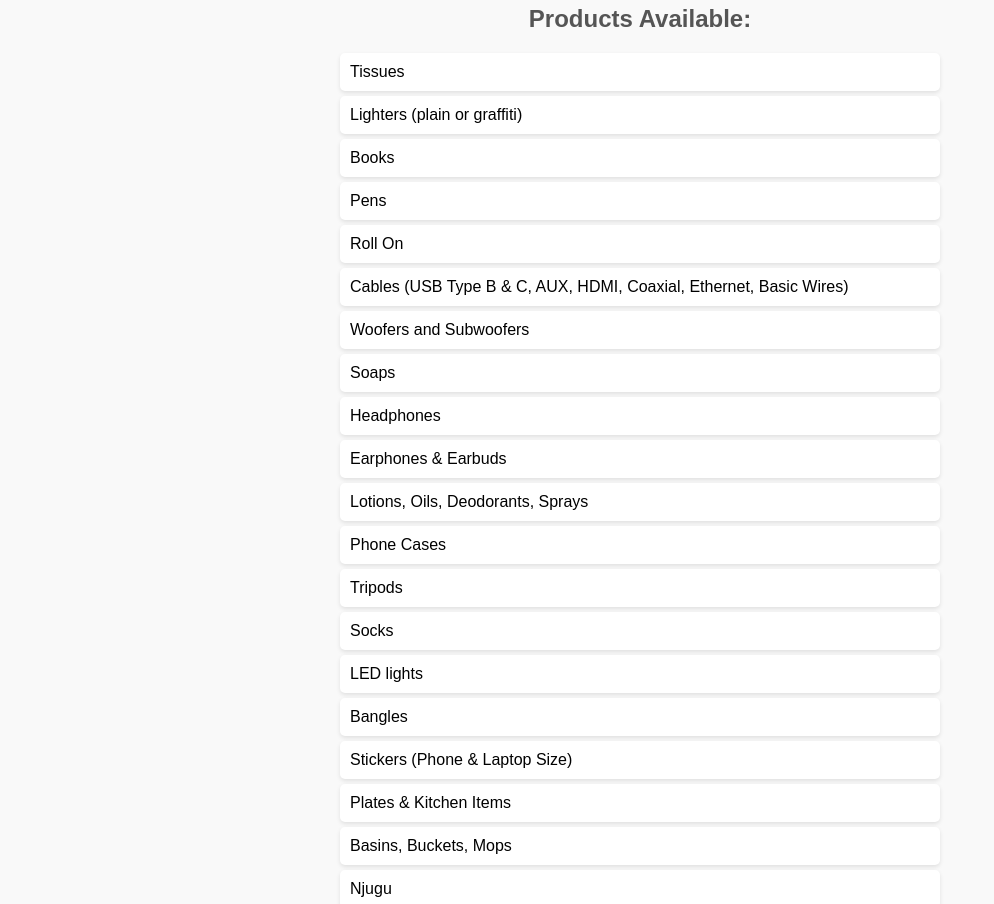
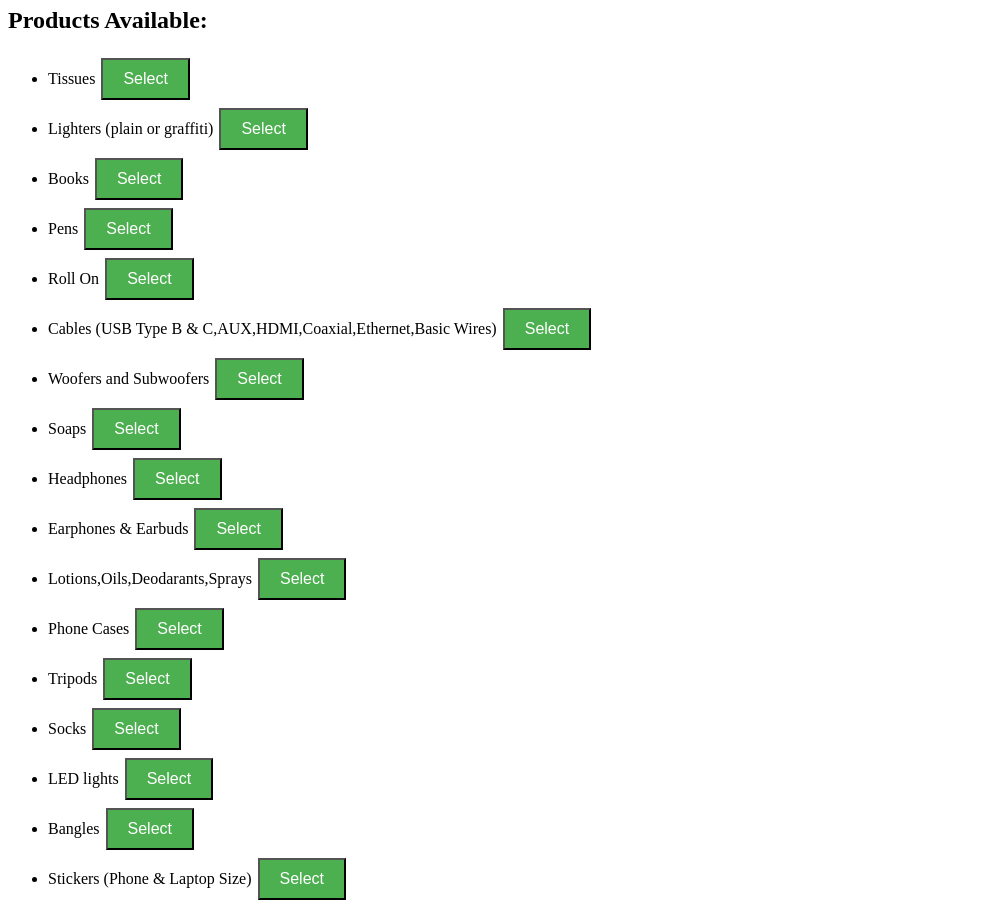
Before and after one commit to Bossmahnn/Swift, a plain HTML site: page index.html in a window 1280 px wide. Shown: the part 73-977 px from the top of the page, without its empty margins (0-994 px from the left). Drawn offline with Linux system fonts and the light colour scheme.

Commit message:
Add files via upload

```diff
--- a/index.html
+++ b/index.html
@@ -2,42 +2,32 @@
 <html lang="en">
     <head>
         <meta charset="UTF-8">
-        <meta http-equiv="=X-UA-Compatible" content="IE=edge">
-        <meta name="viewport" content="width=device-width, initial-scale=1.0">
+        <meta http-equiv="=X-UA-Compatible"
+        content="IE=edge">
+        <meta name="viewport"content="width=device-width,initial-scale=1.0">
         <title>Discount Store</title>
         <style>
-            body {
-                font-family: Arial, sans-serif;
+            .discount-popup {
+                display: none;
+                position: fixed;
+                top: 50%;
+                left: 50%;
+                transform: translate(-50%, -50%);
                 background-color: #f9f9f9;
-                margin: 0;
-                padding: 0;
+                padding: 20px;
+                border: 2px solid #333;
+                z-index: 1000;
             }
-            h1 {
-                color: #333;
+            .btn-select {
+                background-color: #4CAF50;
+                color: white;
+                padding: 10px 20px;
                 text-align: center;
-                margin-top: 20px;
-            }
-            h2 {
-                color: #555;
-                text-align: center;
-            }
-            ul {
-                list-style-type: none;
-                padding: 0;
-                margin: 0 auto;
-                max-width: 600px;
-            }
-            li {
-                background-color: #fff;
-                padding: 10px;
-                margin: 5px 0;
-                border-radius: 5px;
-                box-shadow: 0 2px 4px rgba(0, 0, 0, 0.1);
-            }
-            p {
-                text-align: center;
-                color: #777;
-                margin-top: 20px;
+                text-decoration: none;
+                display: inline-block;
+                font-size: 16px;
+                margin: 4px 2px;
+                cursor: pointer;
             }
         </style>
     </head>
@@ -45,27 +35,42 @@
         <h1>Welcome to our Online Discount Store!</h1>
         <h2>Products Available:</h2>
         <ul>
-            <li>Tissues</li>
-            <li>Lighters (plain or graffiti)</li>
-            <li>Books</li>
-            <li>Pens</li>
-            <li>Roll On</li>
-            <li>Cables (USB Type B & C, AUX, HDMI, Coaxial, Ethernet, Basic Wires)</li>
-            <li>Woofers and Subwoofers</li>
-            <li>Soaps</li>
-            <li>Headphones</li>
-            <li>Earphones & Earbuds</li>
-            <li>Lotions, Oils, Deodorants, Sprays</li>
-            <li>Phone Cases</li>
-            <li>Tripods</li>
-            <li>Socks</li>
-            <li>LED lights</li>
-            <li>Bangles</li>
-            <li>Stickers (Phone & Laptop Size)</li>
-            <li>Plates & Kitchen Items</li>
-            <li>Basins, Buckets, Mops</li>
-            <li>Njugu</li>
+            <li>Tissues <button class="btn-select">Select</button></li>
+            <li>Lighters (plain or graffiti) <button class="btn-select">Select</button></li>
+            <li>Books <button class="btn-select">Select</button></li>
+            <li>Pens <button class="btn-select">Select</button></li>
+            <li>Roll On <button class="btn-select">Select</button></li>
+            <li>Cables (USB Type B & C,AUX,HDMI,Coaxial,Ethernet,Basic Wires) <button class="btn-select">Select</button></li>
+            <li>Woofers and Subwoofers <button class="btn-select">Select</button></li>
+            <li>Soaps <button class="btn-select">Select</button></li>
+            <li>Headphones <button class="btn-select">Select</button></li>
+            <li>Earphones & Earbuds <button class="btn-select">Select</button></li>
+            <li>Lotions,Oils,Deodarants,Sprays <button class="btn-select">Select</button></li>
+            <li>Phone Cases <button class="btn-select">Select</button></li>
+            <li>Tripods <button class="btn-select">Select</button></li>
+            <li>Socks <button class="btn-select">Select</button></li>
+            <li>LED lights <button class="btn-select">Select</button></li>
+            <li>Bangles <button class="btn-select">Select</button></li>
+            <li>Stickers (Phone & Laptop Size) <button class="btn-select">Select</button></li>
+            <li>Plates & Kitchen Items <button class="btn-select">Select</button></li>
+            <li>Basins, Buckets, Mops <button class="btn-select">Select</button></li>
+            <li>Njugu <button class="btn-select">Select</button></li>
         </ul>
         <p>Enjoy shopping with us and take advantage of our lower prices and free delivery!</p>
+        <div class="discount-popup">
+            <h3>Discount from the Supermarket!</h3>
+            <p>Get amazing discounts on selected items!</p>
+            <p>Banner: <strong>Sw1ft Marketplace</strong></p>
+        </div>
+        <script>
+            const buttons = document.querySelectorAll('.btn-select');
+            const popup = document.querySelector('.discount-popup');
+
+            buttons.forEach(button => {
+                button.addEventListener('click', () => {
+                    popup.style.display = 'block';
+                });
+            });
+        </script>
     </body>
 </html>
```
